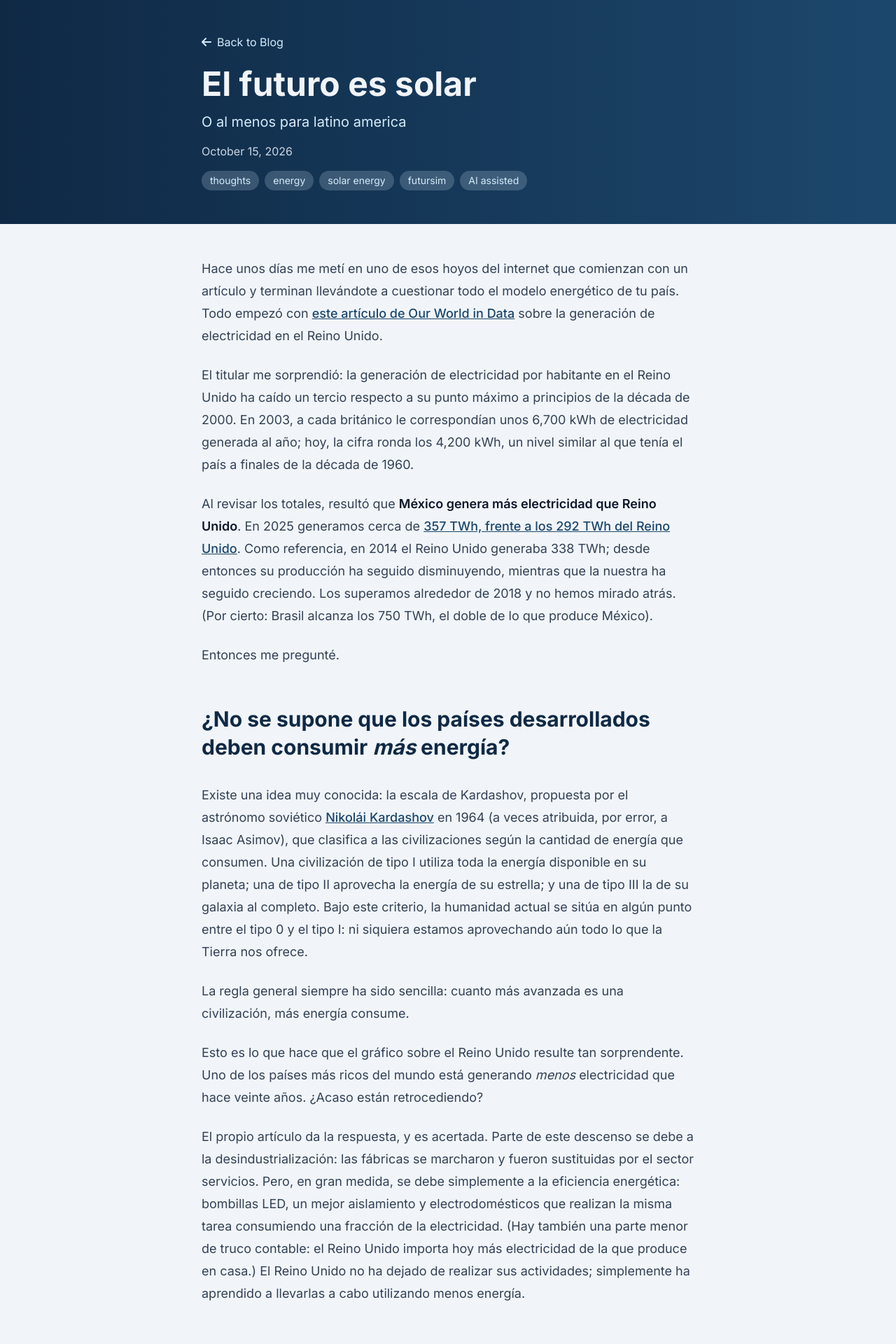
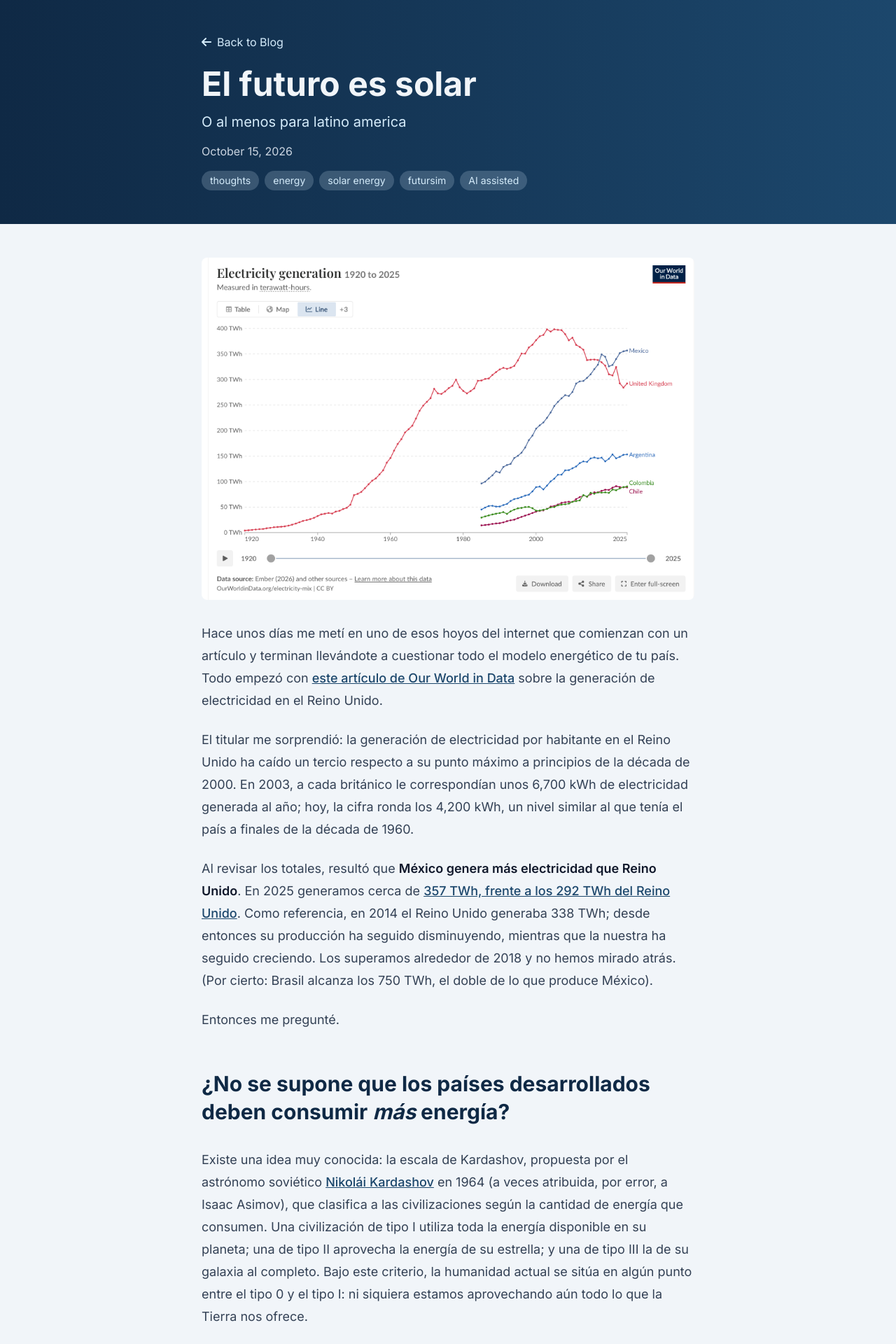
Before and after one commit to 3zcurdia/3zcurdia.github.io, a Jekyll site: the page built from _posts/2026-10-15-future-energy-latam.md, in a window 1280 px wide. Shown: the top 1920 px of the page at 70% size. Built offline with Jekyll 4.4.1, drawn with Linux system fonts in a browser that asks for light colours; nearby versions of some CDN libraries.

Commit message:
Energy chart added

```diff
--- a/_posts/2026-10-15-future-energy-latam.md
+++ b/_posts/2026-10-15-future-energy-latam.md
@@ -3,6 +3,7 @@ layout: post
 title: "El futuro es solar"
 description: "O al menos para latino america"
 date: 2026-10-15
+image: /images/energy-chart.png
 tags:
   - thoughts
   - energy
```
Also changed, not shown: images/energy-chart.png (added).
